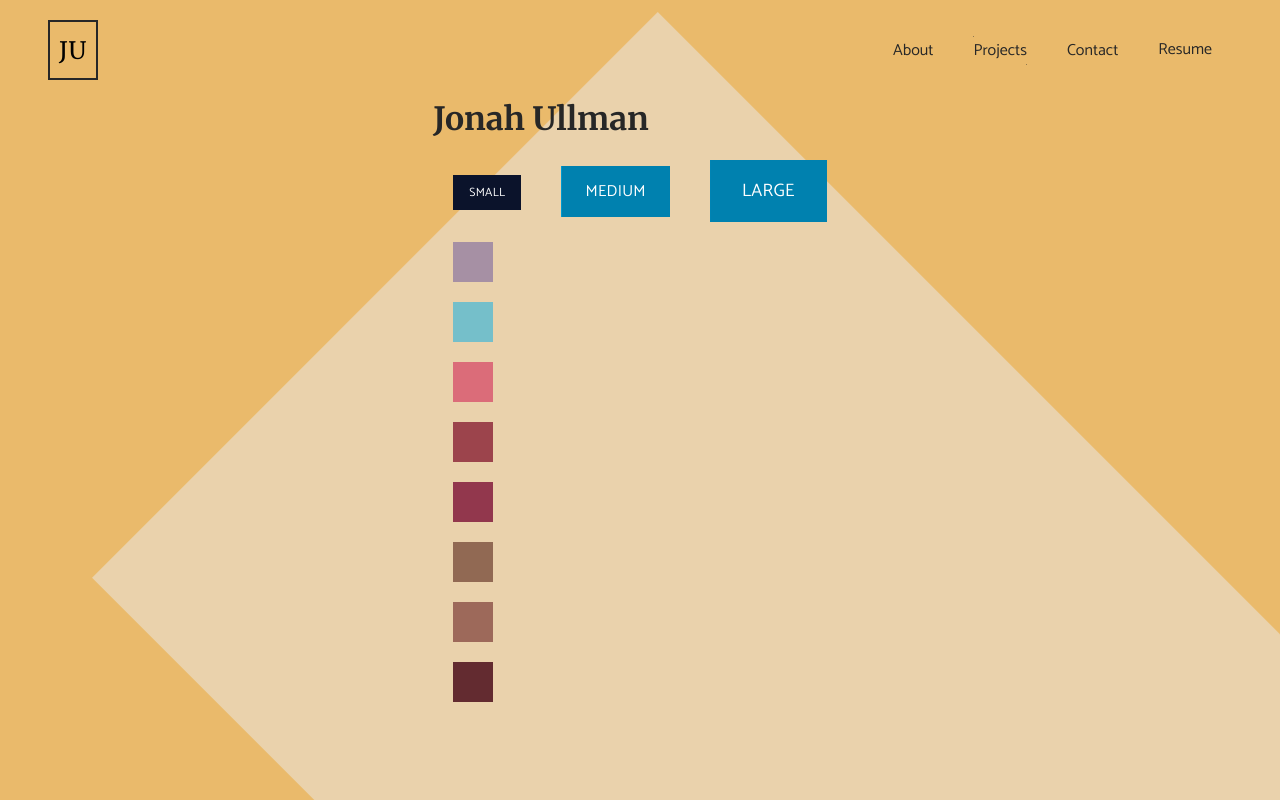
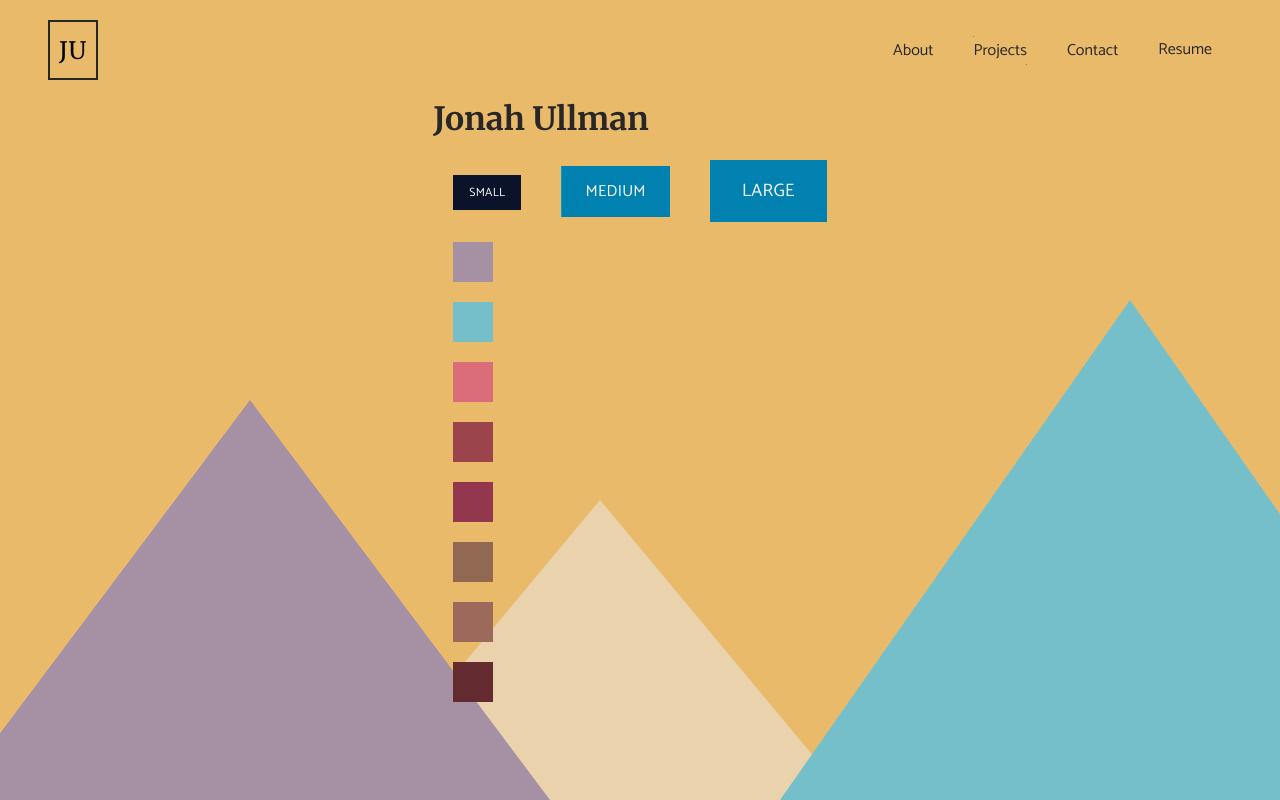
Before and after one commit to jonah-ullman/jonah-portfolio, a Next.js app: page / in a window 1280 px wide. Built offline with nearby package versions, Linux system fonts and the light colour scheme.

Commit message:
Adds min/max height to logo

```diff
--- a/components/Logo/logo.module.scss
+++ b/components/Logo/logo.module.scss
@@ -4,6 +4,10 @@
   border: solid 2px $c-grey-dark;
   font-family: $ff-serif;
   height: 60px;
+  min-height: 60px;
+  max-height: 60px;
+  min-width: 50px;
+  max-width: 50px;
   width: 50px;
   display: flex;
   justify-content: center;
--- a/pages/index.js
+++ b/pages/index.js
@@ -1,6 +1,6 @@
 import Head from 'next/head'
 import Image from 'next/image'
-import styles from '../styles/Home.module.css'
+import styles from '../styles/Home.module.scss'
 
 import Button from '../components/Button/button.js';
 import Nav from '../components/Nav/nav.js'
@@ -54,6 +54,10 @@ export default function Home() {
         <div className="swatch" style={{background: '#916953'}}></div>
         <div className="swatch" style={{background: '#9D695A'}}></div>
         <div className="swatch" style={{background: '#632B30'}}></div>
+
+        <span className={`${styles.mountain} ${styles.mountainOne}`}></span>
+        <span className={`${styles.mountain} ${styles.mountainTwo}`}></span>
+        <span className={`${styles.mountain} ${styles.mountainThree}`}></span>
       </main>
     </div>
   )
--- a/styles/Home.module.css
+++ b/styles/Home.module.scss
@@ -1,3 +1,5 @@
+@import './variables.scss';
+
 .container {
   min-height: 100vh;
   padding: 0 0.5rem;
@@ -119,3 +121,36 @@
     flex-direction: column;
   }
 }
+
+.mountain {
+  display: block;
+  position: fixed;
+  z-index: -3;
+  bottom: 0;
+}
+
+.mountainOne {
+  border-top: solid transparent 500px;
+  border-left: solid transparent 350px;
+  border-right: solid transparent 350px;
+  border-bottom: solid $c-middle-blue 500px;
+  right: -200px;
+}
+
+.mountainTwo {
+
+  border-top: solid transparent 500px;
+  border-left: solid transparent 300px;
+  border-right: solid transparent 300px;
+  border-bottom: solid $c-lilac 400px;
+  left: -50px;
+}
+
+.mountainThree {
+  z-index: -4;
+  left: 350px;
+  border-top: solid transparent 500px;
+  border-left: solid transparent 250px;
+  border-right: solid transparent 250px;
+  border-bottom: solid $c-wheat 300px;
+}
--- a/styles/globals.scss
+++ b/styles/globals.scss
@@ -19,16 +19,6 @@ body {
   background-color: #EABA6B;
 }
 
-body::after {
-  background-color: #EAD2AC;
-  width: 200vw;
-  height: 100vh;
-  position: fixed;
-  transform: rotate(45deg);
-  content: '';
-  z-index: -3;
-}
-
 h1 {
   color: #272727;
   font-family: $ff-serif;
--- a/styles/variables.scss
+++ b/styles/variables.scss
@@ -1,3 +1,4 @@
+// Colors
 $c-blue-dark: #0081AF;
 $c-blue-medium: #00ABE7;
 $c-blue-light: #2DC7FF;
@@ -18,5 +19,6 @@ $c-reddish: #9C444C;
 $c-brushed-bronze: #9D695A;
 $c-reddish-pink: #92374D;
 
+// Fonts
 $ff-serif: 'Merriweather', serif;
 $ff-sans: 'Catamaran', sans-serif;
```
